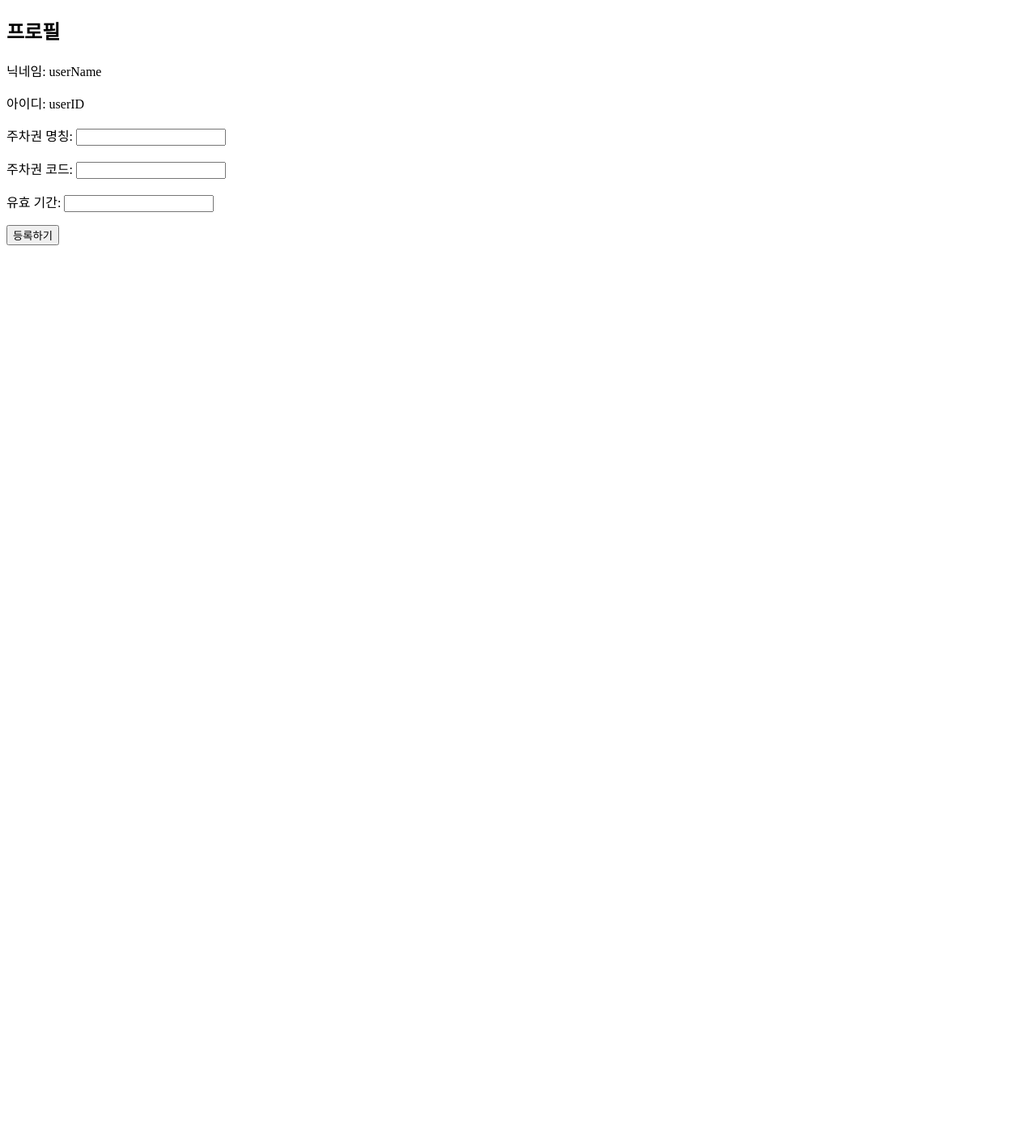
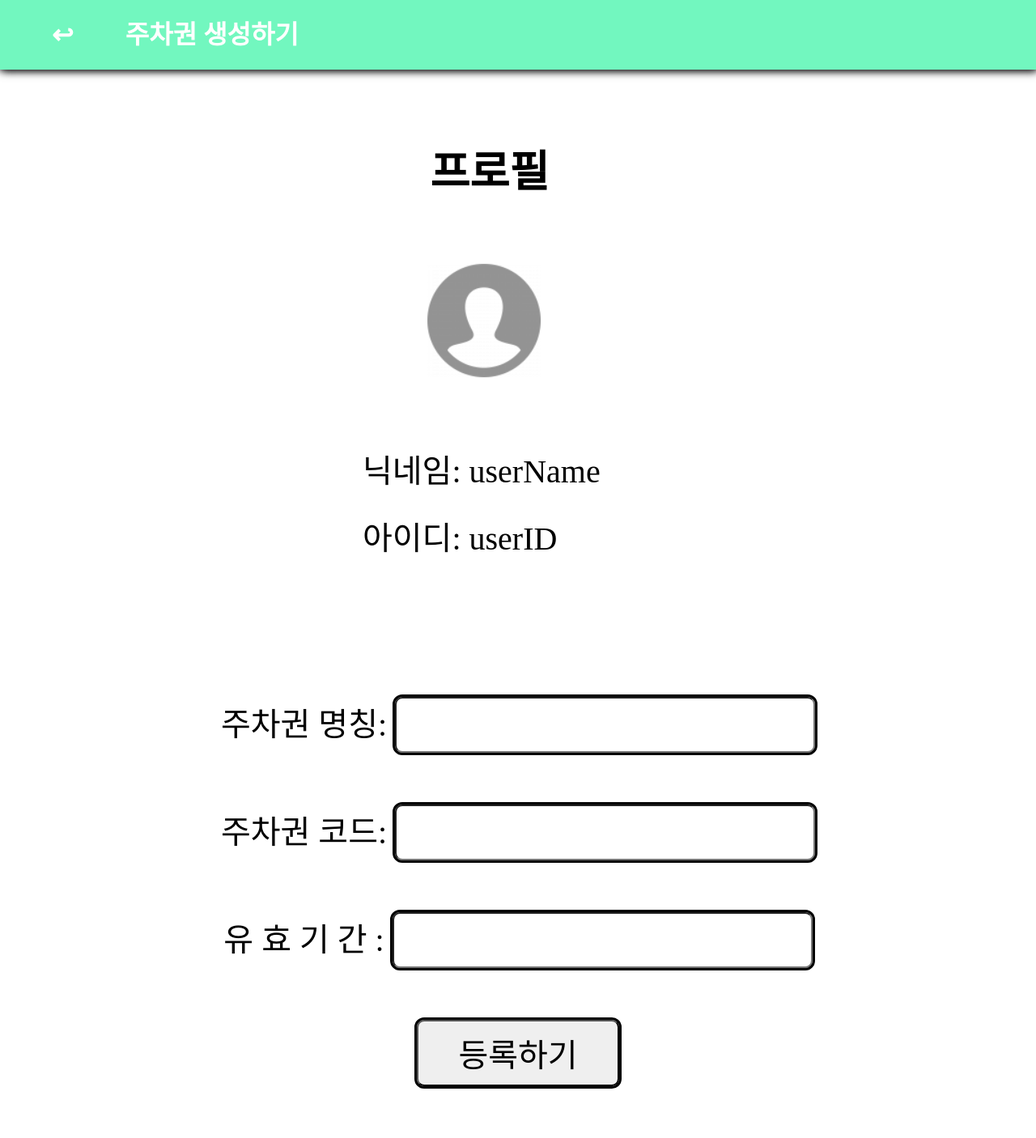
Before and after one commit to LeeJY0116/CPMS, a Django app: template CPMS/CPMSproject/CPMSapp/templates/createTicket.html in a window 1280 px wide. Shown: the whole page at 81% size. Before the commit the page ends 303 px from the top, so only its background shows below. Run offline with Django 3.2, Linux system fonts and the light colour scheme; the template is opened without the code that fills it, so the values that code supplies are empty.

Commit message:
주차권 생성 마무리

```diff
--- a/CPMS/CPMSproject/CPMSapp/static/createTicket.css
+++ b/CPMS/CPMSproject/CPMSapp/static/createTicket.css
@@ -0,0 +1,63 @@
+* {
+    list-style: none;
+    text-decoration: none;
+    margin: 0px;
+    padding: 0px;
+    box-sizing: border-box;
+}
+
+.head {
+    display: flex;
+    line-height: 86px;
+    background: #72F7BF;
+    width: 100%;
+    box-shadow: 3px 2px 10px rgba(0, 0, 0, 0.7), -1px 0px 10px rgba(0, 0, 0, 1);
+}
+
+.head li {
+    margin-left: 5%;
+}
+
+.head li h1 a , .head li h1{
+    color: white;
+}
+
+.profile h2{
+    margin-top: 10%;
+    font-size: 40pt;
+    margin-left: 10%;
+}
+
+.profile img{
+    height: 300px;
+    width: 300px;
+}
+
+.profile p{
+    font-size: 30pt;
+    margin-bottom: 3%;
+}
+.profile{
+    height: 500px;
+    margin-left: 35%;
+}
+
+.regist{
+    margin-top: 15%;
+    height: 500px;
+    text-align: center;
+    font-size: 30pt;
+}
+
+.regist input{
+    border-radius: 9px;
+    padding-top: 10px;
+    padding-bottom: 10px;
+    font-size: 30pt;
+    outline: solid;
+    margin-bottom: 5%;
+}
+
+#submit{
+    width: 250px;
+}
--- a/CPMS/CPMSproject/CPMSapp/templates/createTicket.html
+++ b/CPMS/CPMSproject/CPMSapp/templates/createTicket.html
@@ -2,13 +2,26 @@
 <html lang="ko">
 <head>
     <meta charset="UTF-8">
-    <title>Document</title>
+    <title>주차권 생성</title>
+    {% load static %}
+    <link rel='stylesheet' type="text/css" href="{% static 'createTicket.css' %}" />
 </head>
 <body>
+    <header>
+        <div class="head">
+            <li>
+                <!-- 뒤로가기 링크 -->
+                <h1><a href="javascript:window.history.back();">↩</a></h1>
+            </li>
+            <li>
+                <h1>주차권 생성하기</h1>
+            </li>
+    </header>
     <div class="profile">
         <h2>
             프로필
         </h2>
+        <img src='{% static "image/profile.png" %}'>
         <p id="nickname">
             닉네임: {{'userName'}}
         </p>
@@ -16,11 +29,11 @@
             아이디: {{'userID'}}
         </p>
     </div>
-    <div>
+    <div class="regist">
         <form action="" onsubmit="return validation()">
             <p>주차권 명칭: <input id="ticketname" type="text"></p>
             <p>주차권 코드: <input id="ticketcode" type="text" maxlength="10"></p>
-            <p>유효 기간: <input id="Validity" type="text"></p>
+            <p>유 효 기 간    : <input id="Validity" type="text"></p>
             <input type="submit" id="submit" value="등록하기">
         </form>
     </div>
```
Also changed, not shown: CPMS/CPMSproject/CPMSapp/static/index.css (+5 -2 lines), CPMS/CPMSproject/CPMSapp/static/image/profile.png (added).
